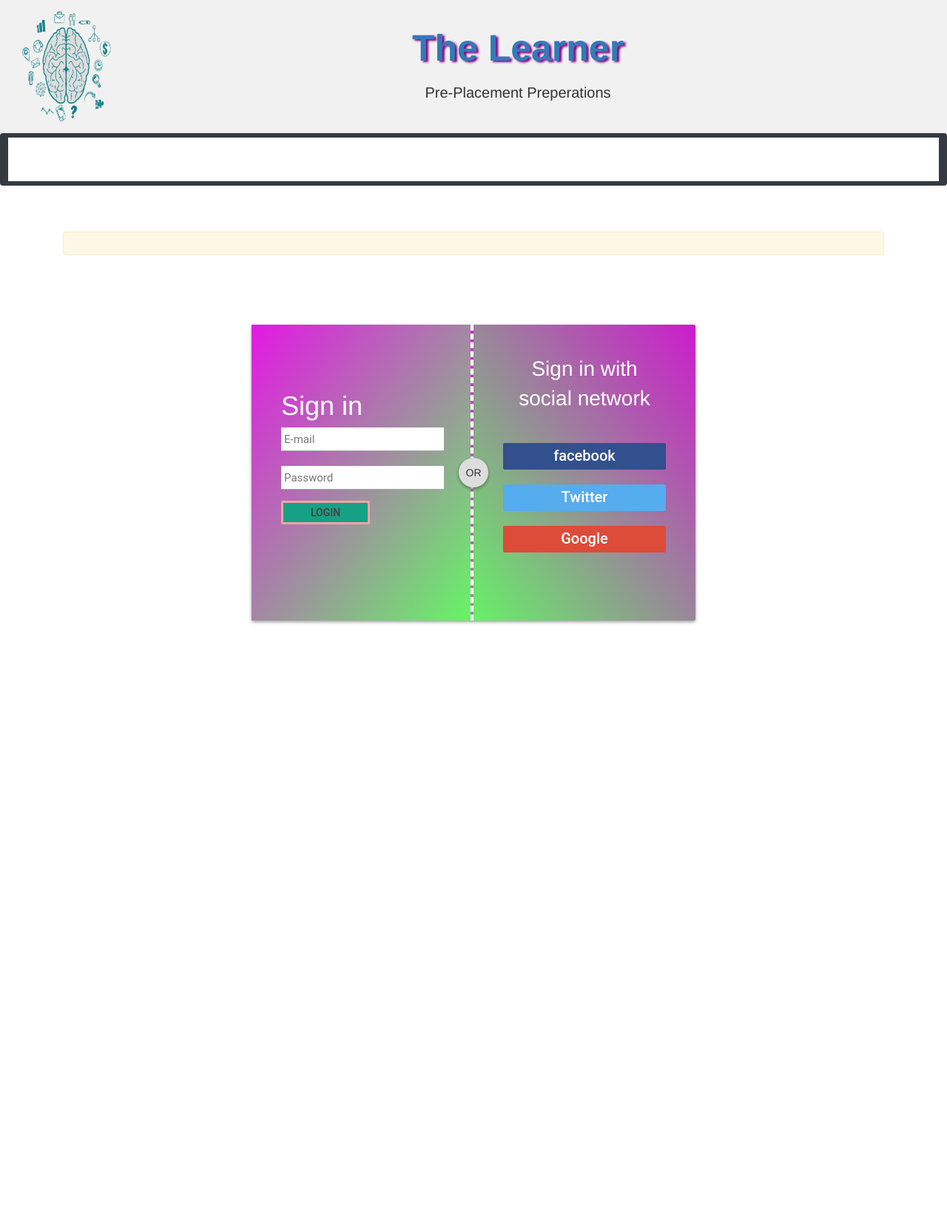
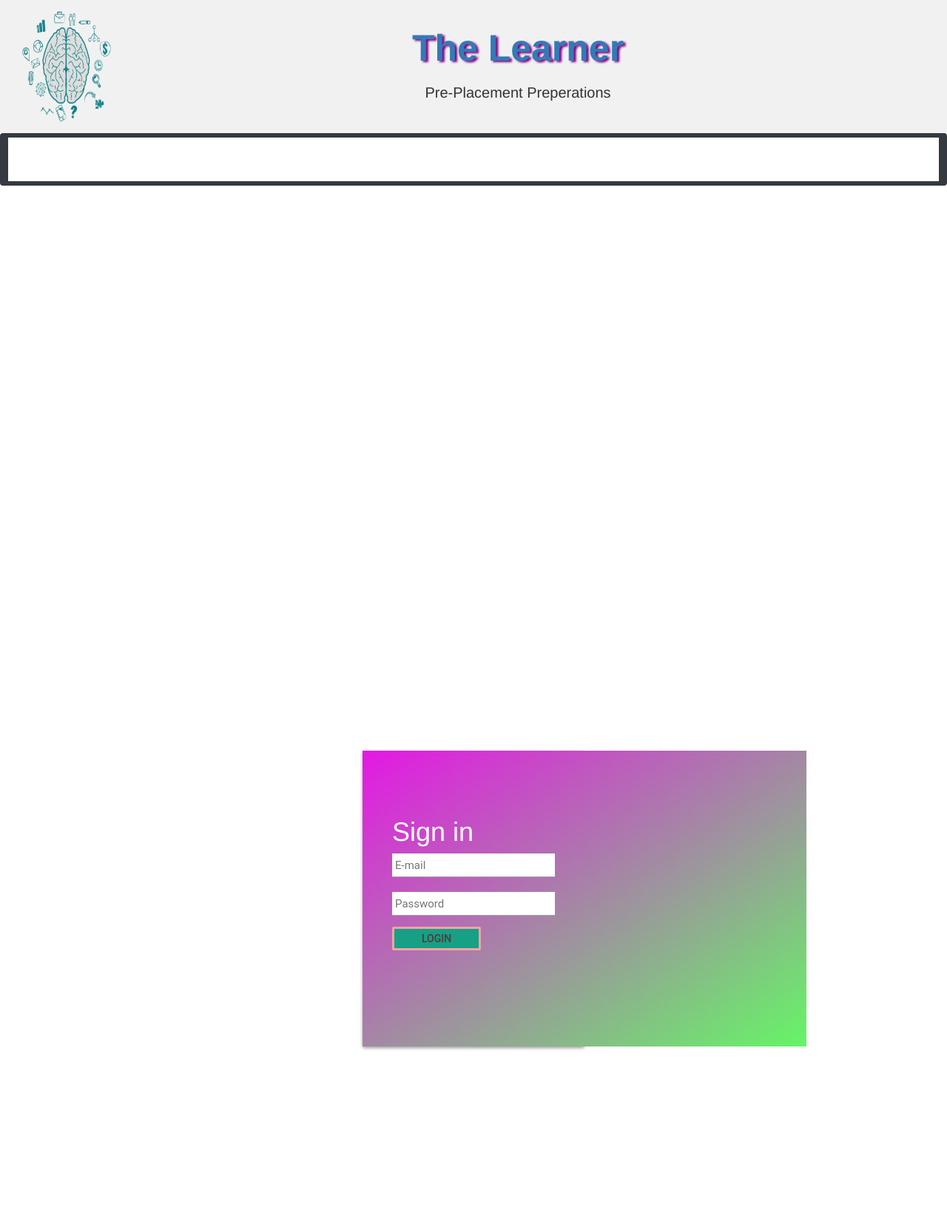
Before and after one commit to chandanmanna48/Online_exam, a Django app: page /accounts/login in a window 1280 px wide. Shown: the top 1655 px of the page at 74% size. Before the commit the page ends 844 px from the top, so only its background shows below. Run offline with Django 3.2, Linux system fonts and the light colour scheme; some libraries are stand-ins or nearby versions.

Commit message:
Second Commit

```diff
--- a/mysite/mysite/settings.py
+++ b/mysite/mysite/settings.py
@@ -25,7 +25,7 @@ SECRET_KEY = 'dhc&l36vx)lcsx89e@353+ao2394a9@=*1=3vi)kici&s2i)d5'
 # SECURITY WARNING: don't run with debug turned on in production!
 DEBUG = True
 
-ALLOWED_HOSTS = []
+ALLOWED_HOSTS = ['*','localhost','192.168.43.134']
 
 
 # Application definition
--- a/mysite/static/css/base.css
+++ b/mysite/static/css/base.css
@@ -84,12 +84,13 @@ body {
 
 #login-box {
     position: relative;
-    margin: 5% auto;
+    margin: 50% auto;
     width: 600px;
     height: 400px;
     background: #FFF;
     border-radius: 2px;
     box-shadow: 0 2px 4px rgba(0, 0, 0, 0.4);
+    color: black;
 }
 
 .left {
@@ -98,7 +99,7 @@ body {
     left: 0;
     box-sizing: border-box;
     padding: 40px;
-    width: 300px;
+    width: 600px;
     height: 400px;
 }
 
@@ -177,6 +178,8 @@ input[type="submit"]:active {
     transition: 0.1s ease;
 }
 
+
+/*
 .or {
     position: absolute;
     top: 180px;
@@ -247,6 +250,7 @@ button.social-signin.twitter {
 button.social-signin.google {
     background: #DD4B39;
 }
+*/
 
 #my_form p label,
 #my_form p input {
--- a/mysite/templates/base.html
+++ b/mysite/templates/base.html
@@ -55,7 +55,7 @@
                         REGISTER
                     </a> {% endif %} {% if user.is_superuser%}
                 <a href="{% url 'admin_page' %}" class="btn btn-lg ">
-                    APPROVE
+                    APPROVAL
                 </a> {% endif %}
             </ul>
         </div>
--- a/mysite/templates/login1.html
+++ b/mysite/templates/login1.html
@@ -1,25 +1,25 @@
 {% extends 'base.html' %} {% block content %}
 
 <div class="container" style="background-color: white;">
-    <div class="alert alert-warning">
+    <div class="alert alert-warning" style="background-color: white;border:1px solid white;">
         {% for message in messages %}
         <strong> {{message}}</strong> {% endfor %}
     </div>
 </div>
-<div id="login-box">
-    <div class="left" style="background-image: linear-gradient(to left top,rgb(102, 245, 102),rgb(228, 24, 228));border-right:4px dashed white; color:white;">
+<div id="login-box" style="width: 300px;">
+    <div class="left" style="background-image: linear-gradient(to left top,rgb(102, 245, 102),rgb(228, 24, 228)); color:white;">
         <h1 style="margin-top: 50px;">Sign in</h1>
         <form action="{% url 'login' %}" method="POST">
             {% csrf_token %}
             <input type="text" name="email" placeholder="E-mail" required/>
-            <input type="password" name="password" placeholder="Password" required/>
+            <input type="password" name="password" placeholder="Password" required style="color: black;" />
 
             <input type="submit" name="login" value="Login" style="border: 3px solid rgb(240, 164, 164);margin-top:-5px;" />
 
         </form>
 
     </div>
-
+    <!--
     <div class="right" style="background-image: linear-gradient(to right top,rgb(103, 241, 103),rgb(204, 28, 204));">
         <span class="loginwith">Sign in with<br/>social network</span>
 
@@ -27,6 +27,6 @@
         <button class="social-signin twitter"><a href="#" style="color: white;text-decoration:none; font-size:20px;">Twitter</a> </button>
         <button class="social-signin google"><a href="{% url 'social:begin' 'google-oauth2' %}?next=/" style="color: white;text-decoration:none; font-size:20px;"> Google </a></button>
     </div>
-    <div class="or">OR</div>
+    <div class="or">OR</div> -->
 </div>
 {% endblock %}
```
Also changed, not shown: mysite/templates/index.html (+6 -6 lines), mysite/templates/register.html (+5 -6 lines), mysite/db.sqlite3.
